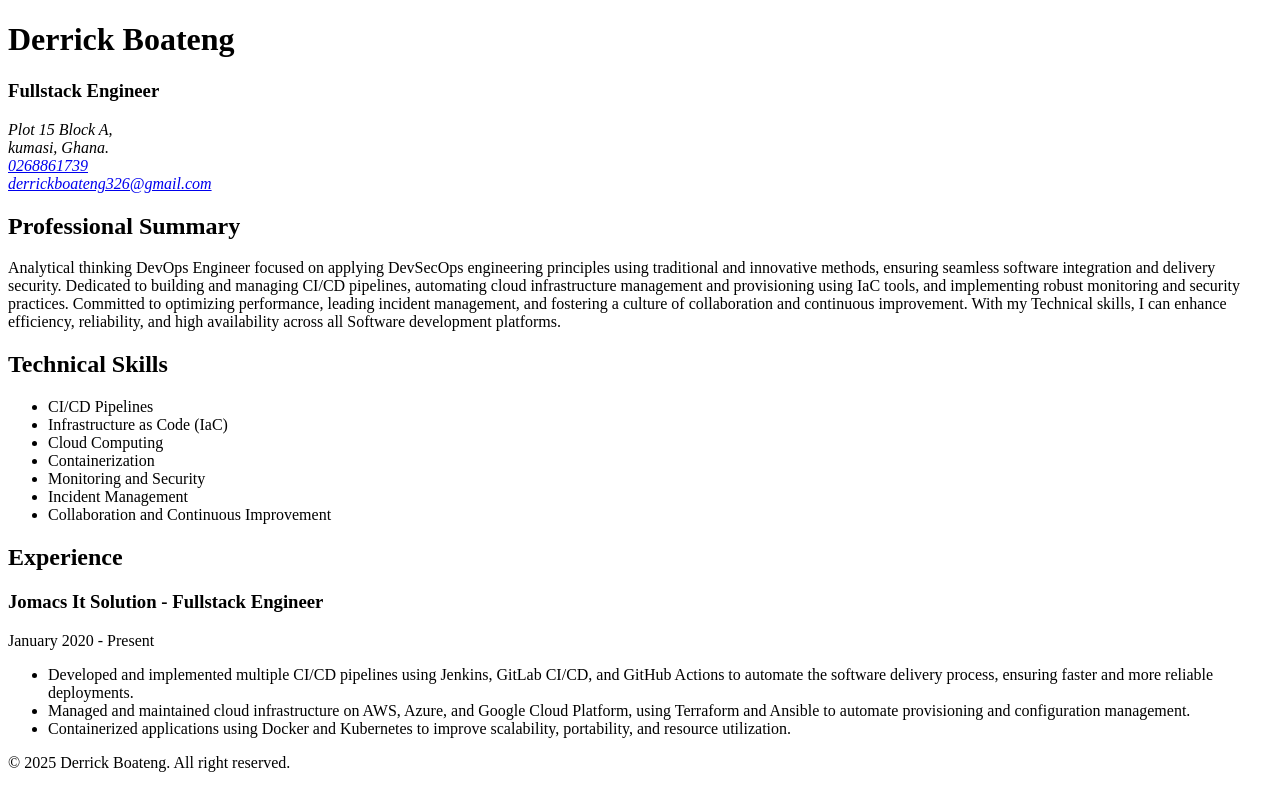
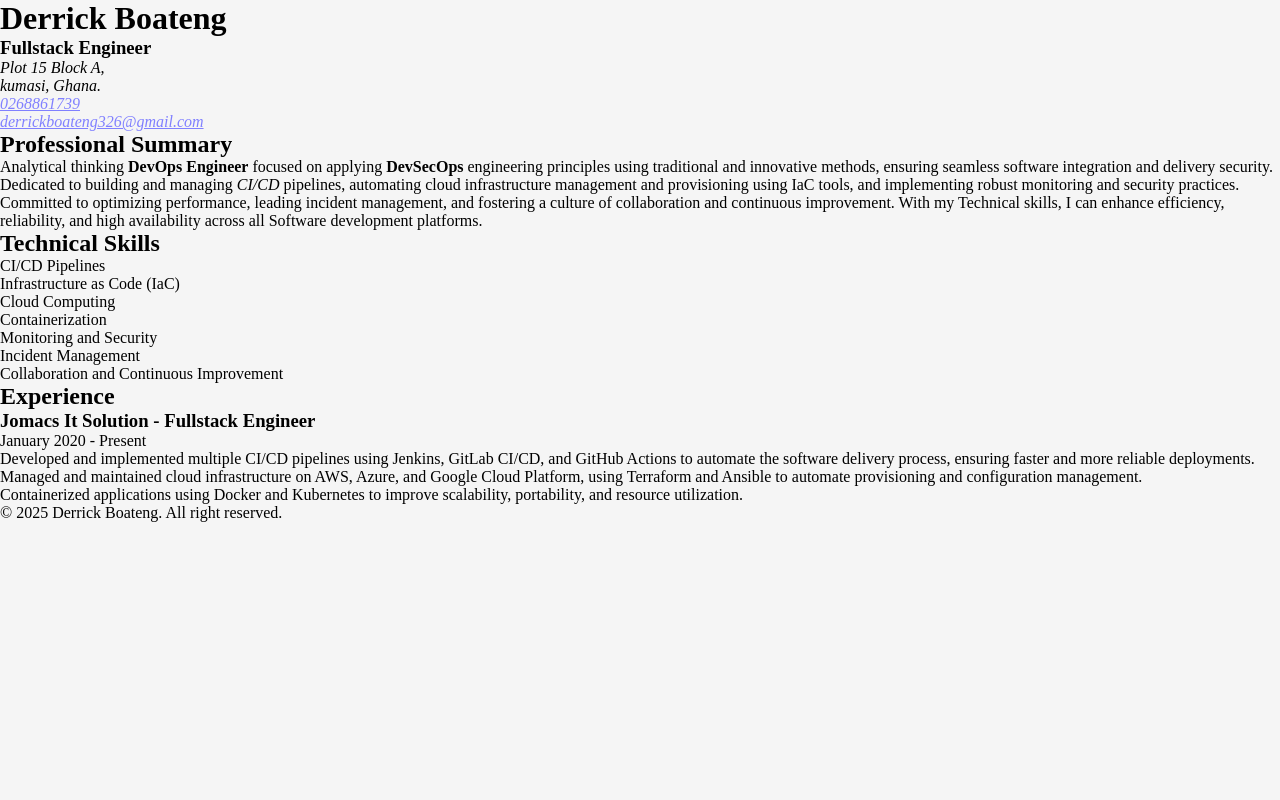
Before and after one commit to Psderrick/Simple-potfolio, a plain HTML site: page index.html in a window 1280 px wide. Drawn offline with Linux system fonts and the light colour scheme.

Commit message:
updated potfolio

```diff
--- a/index.html
+++ b/index.html
@@ -4,11 +4,12 @@
     <meta charset="UTF-8" />
     <meta name="viewport" content="width=device-width, initial-scale=1.0" />
     <title>My portfolio</title>
+    <link rel="stylesheet" href="styles.css" />
   </head>
   <body>
     <header>
-      <h1>Derrick Boateng</h1>
-      <h3>Fullstack Engineer</h3>
+      <h1 class="main-header" id="first-header">Derrick Boateng</h1>
+      <h3 class="sub-header">Fullstack Engineer</h3>
       <address>
         Plot 15 Block A,<br />
         kumasi, Ghana.<br />
@@ -17,12 +18,12 @@
       </address>
     </header>
     <main>
-      <h2>Professional Summary</h2>
-      <p>
-        Analytical thinking DevOps Engineer focused on applying DevSecOps
+      <h2 class="mini-header">Professional Summary</h2>
+      <p class="para">
+        Analytical thinking <strong>DevOps Engineer</strong> focused on applying <b>DevSecOps</b>
         engineering principles using traditional and innovative methods,
         ensuring seamless software integration and delivery security. Dedicated
-        to building and managing CI/CD pipelines, automating cloud
+        to building and managing <em>CI/CD</em> pipelines, automating cloud
         infrastructure management and provisioning using IaC tools, and
         implementing robust monitoring and security practices. Committed to
         optimizing performance, leading incident management, and fostering a
@@ -30,8 +31,8 @@
         skills, I can enhance efficiency, reliability, and high availability
         across all Software development platforms.
       </p>
-      <h2>Technical Skills</h2>
-      <ul>
+      <h2 class="mini-header" >Technical Skills</h2>
+      <ul class="skills">
         <li>CI/CD Pipelines</li>
         <li>Infrastructure as Code (IaC)</li>
         <li>Cloud Computing</li>
@@ -42,13 +43,13 @@
       </ul>
       <article>
         <section>
-          <h2>Experience</h2>
-          <h3>
+          <h2 class="mini-header">Experience</h2>
+          <h3 class="sub-header">
             <span>Jomacs It Solution</span> -
             <span>Fullstack Engineer</span>
           </h3>
-          <p>January 2020 - Present</p>
-          <ul>
+          <p class="para">January 2020 - Present</p>
+          <ul class="experience">
             <li>
               Developed and implemented multiple CI/CD pipelines using Jenkins,
               GitLab CI/CD, and GitHub Actions to automate the software delivery
@@ -68,7 +69,7 @@
       </article>
     </main>
     <footer>
-      <p>&copy; 2025 Derrick Boateng. All right reserved.</p>
+      <p class="foot-para">&copy; 2025 Derrick Boateng. All right reserved.</p>
     </footer>
   </body>
 </html>
--- /dev/null
+++ b/styles.css
@@ -0,0 +1,26 @@
+* {
+    margin: 0;
+    padding: 0;
+    box-sizing: 0;
+}
+
+body {
+    background-color: whitesmoke;
+    color: black;
+}
+
+a {
+    color: #8080FF;
+
+}
+
+a:visited {
+    color: #9F9FFF;
+}
+a:hover {
+    color: #BFBFFF;
+}
+
+a:active {
+    color: #DFDFFF;
+}
```
